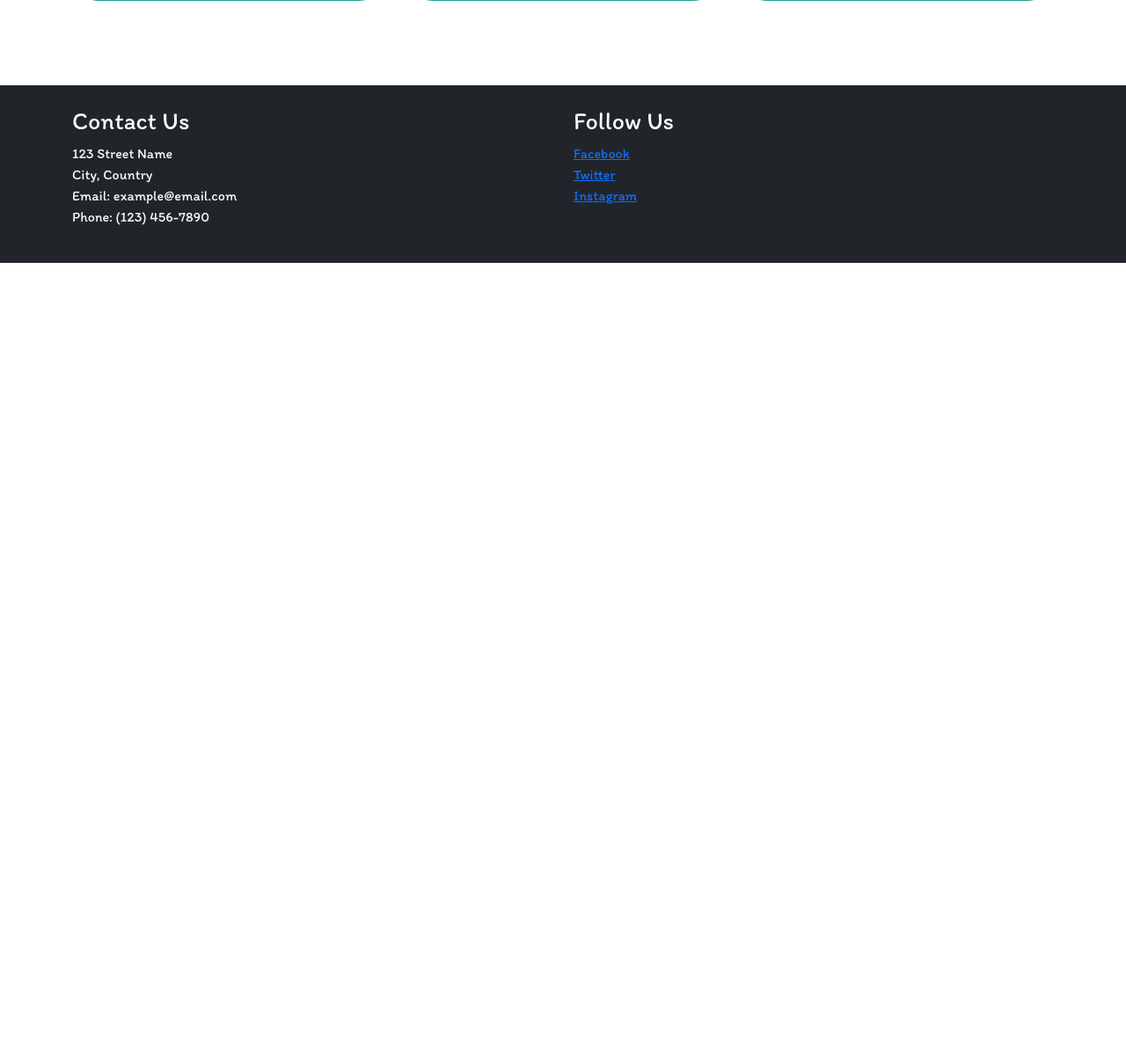
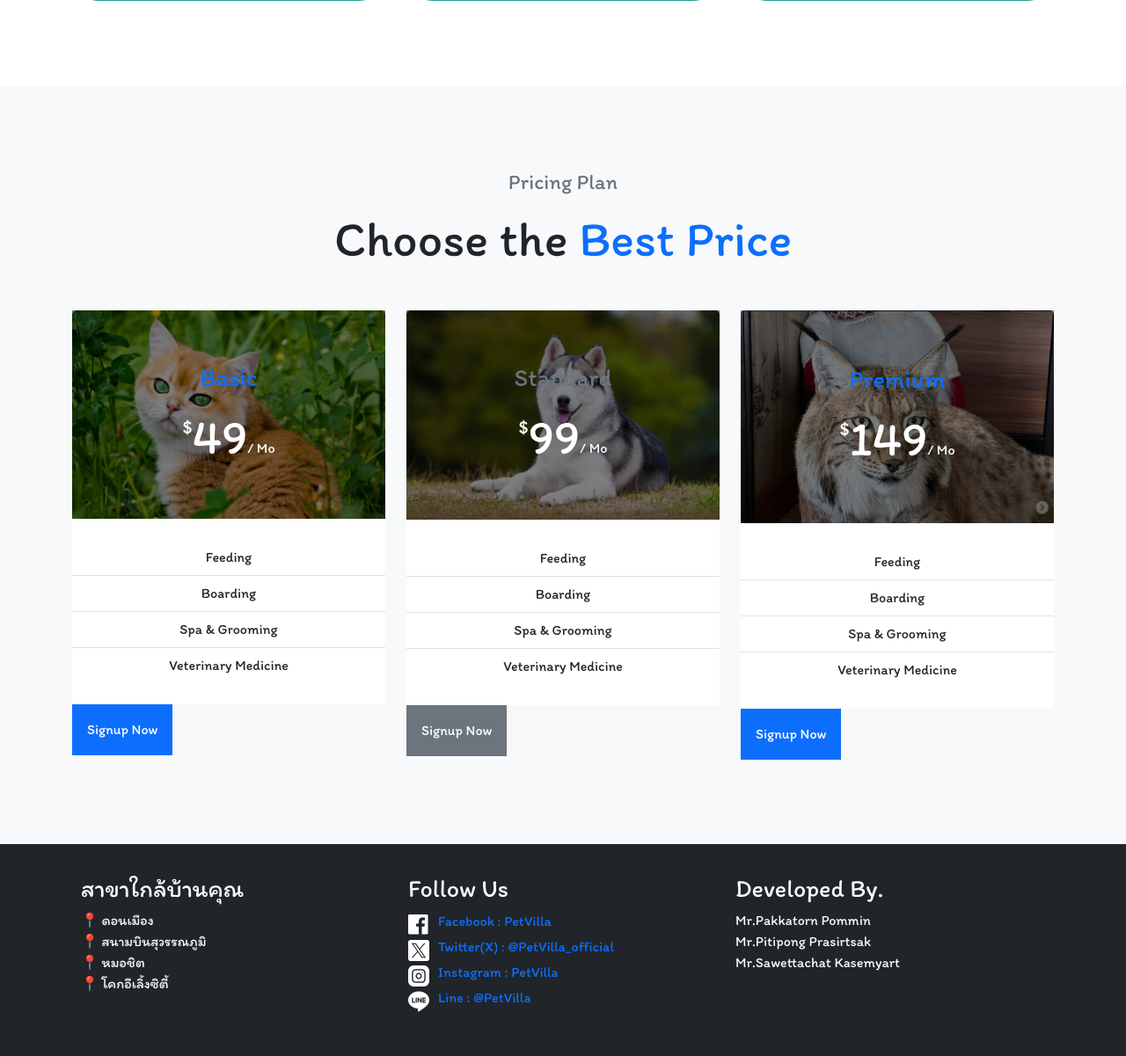
Before and after one commit to IZoom7/CatHotel, a PHP site: page / in a window 1280 px wide; the page is wider, and only the part inside the window is pictured. Shown: the part 2287-3488 px from the top of that part at 88% size. Before the commit the page ends 2586 px from the top of that part, so only its background shows below. Run offline with PHP 8.4, Linux system fonts and the light colour scheme.

Commit message:
fourth commit

```diff
--- a/index.html
+++ b/index.html
@@ -31,8 +31,10 @@
 
 <!------------------  First Page  ------------------------>
 
+    <img id="cat_peek" src="/img/cat_peek.png" alt="cat_peek">
+    <img id="dog_peek" src="/img/dog_peek.png" alt="dog_peek">
     <div class="mainobject">
-        <img src="mbg01.jpg">
+        <img id="mainobject-pic" src="mbg01.jpg">
         <div class="overlay">
             <h1>PetVilla</h1><br>
             <p>โรงแรมสำหรับสัตว์เลี้ยง ดูแลอย่างดี ปลอดภัย ได้มาตรฐาน เอาใจเหล่าทาสทั้งหลายที่ติดภารกิจสำคัญ</p>
@@ -121,28 +123,117 @@
             </div>
         </div>
     </div>
+<!------------------------------- Price Package ----------------------------------->
 
+<div class="container-fluid bg-light pt-5 pb-4">
+    <div class="container py-5">
+        <div class="d-flex flex-column text-center mb-5">
+            <h4 class="text-secondary mb-3">Pricing Plan</h4>
+            <h1 class="display-4 m-0">Choose the <span class="text-primary">Best Price</span></h1>
+        </div>
+        <div class="row">
+            <div class="col-lg-4 mb-4">
+                <div class="card border-0">
+                    <div class="card-header position-relative border-0 p-0 mb-4">
+                        <img class="card-img-top" src="/img/cat02.jpg" alt="">
+                        <div class="position-absolute d-flex flex-column align-items-center justify-content-center w-100 h-100" style="top: 0; left: 0; z-index: 1; background: rgba(0, 0, 0, .5);">
+                            <h3 class="text-primary mb-3">Basic</h3>
+                            <h1 class="display-4 text-white mb-0">
+                                <small class="align-top" style="font-size: 22px; line-height: 45px;">$</small>49<small class="align-bottom" style="font-size: 16px; line-height: 40px;">/ Mo</small>
+                            </h1>
+                        </div>
+                    </div>
+                    <div class="card-body text-center p-0">
+                        <ul class="list-group list-group-flush mb-4">
+                            <li class="list-group-item p-2"><i class="fa fa-check text-secondary mr-2"></i>Feeding</li>
+                            <li class="list-group-item p-2"><i class="fa fa-check text-secondary mr-2"></i>Boarding</li>
+                            <li class="list-group-item p-2"><i class="fa fa-times text-danger mr-2"></i>Spa &amp; Grooming</li>
+                            <li class="list-group-item p-2"><i class="fa fa-times text-danger mr-2"></i>Veterinary Medicine</li>
+                        </ul>
+                    </div>
+                    <div class="card-footer border-0 p-0">
+                        <a href="" class="btn btn-primary btn-block p-3" style="border-radius: 0;">Signup Now</a>
+                    </div>
+                </div>
+            </div>
+            <div class="col-lg-4 mb-4">
+                <div class="card border-0">
+                    <div class="card-header position-relative border-0 p-0 mb-4">
+                        <img class="card-img-top" src="/img/husky01.jpg" alt="">
+                        <div class="position-absolute d-flex flex-column align-items-center justify-content-center w-100 h-100" style="top: 0; left: 0; z-index: 1; background: rgba(0, 0, 0, .5);">
+                            <h3 class="text-secondary mb-3">Standard</h3>
+                            <h1 class="display-4 text-white mb-0">
+                                <small class="align-top" style="font-size: 22px; line-height: 45px;">$</small>99<small class="align-bottom" style="font-size: 16px; line-height: 40px;">/ Mo</small>
+                            </h1>
+                        </div>
+                    </div>
+                    <div class="card-body text-center p-0">
+                        <ul class="list-group list-group-flush mb-4">
+                            <li class="list-group-item p-2"><i class="fa fa-check text-secondary mr-2"></i>Feeding</li>
+                            <li class="list-group-item p-2"><i class="fa fa-check text-secondary mr-2"></i>Boarding</li>
+                            <li class="list-group-item p-2"><i class="fa fa-check text-secondary mr-2"></i>Spa &amp; Grooming</li>
+                            <li class="list-group-item p-2"><i class="fa fa-times text-danger mr-2"></i>Veterinary Medicine</li>
+                        </ul>
+                    </div>
+                    <div class="card-footer border-0 p-0">
+                        <a href="" class="btn btn-secondary btn-block p-3" style="border-radius: 0;">Signup Now</a>
+                    </div>
+                </div>
+            </div>
+            <div class="col-lg-4 mb-4">
+                <div class="card border-0">
+                    <div class="card-header position-relative border-0 p-0 mb-4">
+                        <img class="card-img-top" src="img/lynx01.png" alt="">
+                        <div class="position-absolute d-flex flex-column align-items-center justify-content-center w-100 h-100" style="top: 0; left: 0; z-index: 1; background: rgba(0, 0, 0, .5);">
+                            <h3 class="text-primary mb-3">Premium</h3>
+                            <h1 class="display-4 text-white mb-0">
+                                <small class="align-top" style="font-size: 22px; line-height: 45px;">$</small>149<small class="align-bottom" style="font-size: 16px; line-height: 40px;">/ Mo</small>
+                            </h1>
+                        </div>
+                    </div>
+                    <div class="card-body text-center p-0">
+                        <ul class="list-group list-group-flush mb-4">
+                            <li class="list-group-item p-2"><i class="fa fa-check text-secondary mr-2"></i>Feeding</li>
+                            <li class="list-group-item p-2"><i class="fa fa-check text-secondary mr-2"></i>Boarding</li>
+                            <li class="list-group-item p-2"><i class="fa fa-check text-secondary mr-2"></i>Spa &amp; Grooming</li>
+                            <li class="list-group-item p-2"><i class="fa fa-check text-secondary mr-2"></i>Veterinary Medicine</li>
+                        </ul>
+                    </div>
+                    <div class="card-footer border-0 p-0">
+                        <a href="" class="btn btn-primary btn-block p-3" style="border-radius: 0;">Signup Now</a>
+                    </div>
+                </div>
+            </div>
+        </div>
+    </div>
+</div>
 
 <!-------------------- Bottom(Footer) -------------------------->
 
 <footer class="bg-dark text-light py-4">
     <div class="container">
-        <div class="row">
-            <div class="col-md-6">
-                <h3>Contact Us</h3>
-                <p>123 Street Name<br>City, Country<br>Email: example@email.com<br>Phone: (123) 456-7890</p>
+        <div class="footer-flex">
+            <div class="footer-section">
+                <h3>สาขาใกล้บ้านคุณ</h3>
+                <p>📍 ดอนเมือง<br>📍 สนามบินสุวรรณภูมิ<br>📍 หมอชิต<br>📍 โคกอีเลิ้งซิตี้</p>
             </div>
-            <div class="col-md-6">
+            <div class="footer-section">
                 <h3>Follow Us</h3>
                 <ul class="list-unstyled">
-                    <li><a href="#">Facebook</a></li>
-                    <li><a href="#">Twitter</a></li>
-                    <li><a href="#">Instagram</a></li>
+                    <li><a href="#"><img src="/img/facebook.png" alt="">Facebook : PetVilla</a></li>
+                    <li><a href="#"><img src="/img/twitter.png" alt="">Twitter(X) : @PetVilla_official</a></li>
+                    <li><a href="#"><img src="/img/instagram.png" alt="">Instagram : PetVilla</a></li>
+                    <li><a href="#"><img src="/img/line.png" alt="">Line : @PetVilla</a></li>
                 </ul>
+            </div>
+            <div class="footer-section">
+                <h3>Developed By.</h3>
+                <p>Mr.Pakkatorn Pommin <br>Mr.Pitipong Prasirtsak <br>Mr.Sawettachat Kasemyart</p>
             </div>
         </div>
     </div>
 </footer>
 
+
 </body>
 </html>
--- a/meowstyle.css
+++ b/meowstyle.css
@@ -5,6 +5,9 @@
     font-family: 'Itim', cursive;
 }
 
+body {
+    overflow-x: hidden;
+  }
 
 nav,.bottom-stroke
 {
@@ -73,6 +76,29 @@ nav a
 {
     font-size: 32px;
     padding-right: 0px;
+}
+
+#cat_peek
+{
+    position: absolute;
+    top: 22.5%;
+    right: -1%;
+
+    width: 468px;
+    height: 980px;
+}
+
+#dog_peek
+{
+    position: absolute;
+    top: 220%;
+    left: -18.5%;
+    transform: rotate(90deg);
+}
+
+#mainobject-pic
+{
+    margin-right: 10%;
 }
 
 .mainobject img
@@ -147,7 +173,7 @@ nav a
 {
     position: absolute;
     display: inline-block; /* ทำให้ความสูงของคอนเทนเนอร์เท่ากับรูปภาพใหญ่ */
-    top: 115%; /* ย้ายข้อความขึ้นมากลาง */
+    top: 118%; /* ย้ายข้อความขึ้นมากลาง */
     left: 13%; /* ย้ายข้อความไปที่กลาง */
     background-color: rgba(0, 0, 0, 0.45); /* สีพื้นหลังของข้อความ */
     border-radius: 10px;
@@ -159,7 +185,7 @@ nav a
 {
     position: absolute;
     display: inline-block; /* ทำให้ความสูงของคอนเทนเนอร์เท่ากับรูปภาพใหญ่ */
-    top: 115%; /* ย้ายข้อความขึ้นมากลาง */
+    top: 118%; /* ย้ายข้อความขึ้นมากลาง */
     left: 55%; /* ย้ายข้อความไปที่กลาง */
     background-color: rgba(0, 0, 0, 0.45); /* สีพื้นหลังของข้อความ */
     border-radius: 10px;
@@ -200,6 +226,31 @@ nav a
     margin-left: calc(-.5 * var(--bs-gutter-x));
 }
 
+/* ลบเส้นใต้จากลิงก์ในรายการ */
+.list-unstyled a {
+    text-decoration: none;
+  }
+
+  /* ปรับ margin รูปภาพของรายการ */
+  .list-unstyled li img {
+    margin-right: 10px; /* ปรับ margin ตามความต้องการ */
+    margin-top: 5px;
+  }
+
+
+.footer-flex {
+    display: flex;
+    justify-content: space-between;
+}
+
+.footer-section {
+    text-decoration: none;
+    flex: 1;
+    padding: 10px; /* ปรับค่า padding ตามที่คุณต้องการ */
+}
+
+
+
 /* ----------------login.html part------------------------- */
 
 
```
Also changed, not shown: img/cat02.jpg (added), img/cat_peek.png (added), img/dog_peek.png (added), img/facebook.png (added), img/husky01.jpg (added), img/instagram.png (added), img/line.png (added), img/lynx01.png (added), img/twitter.png (added).
